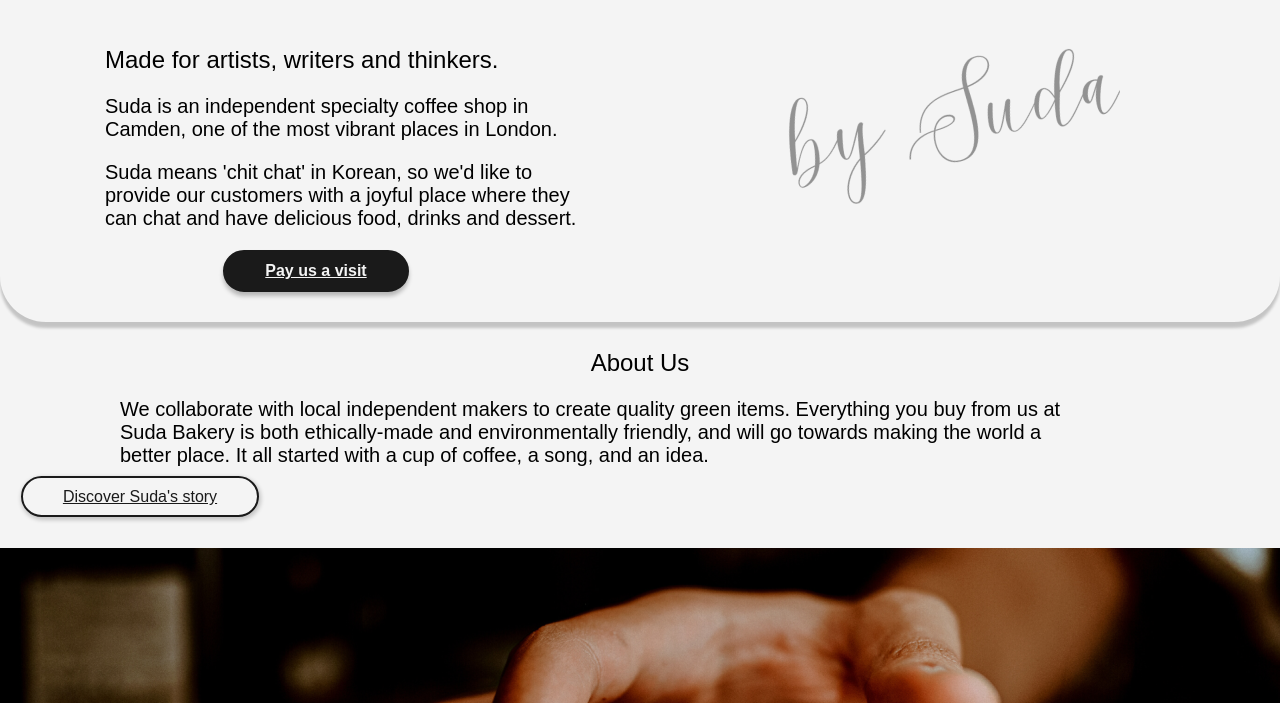
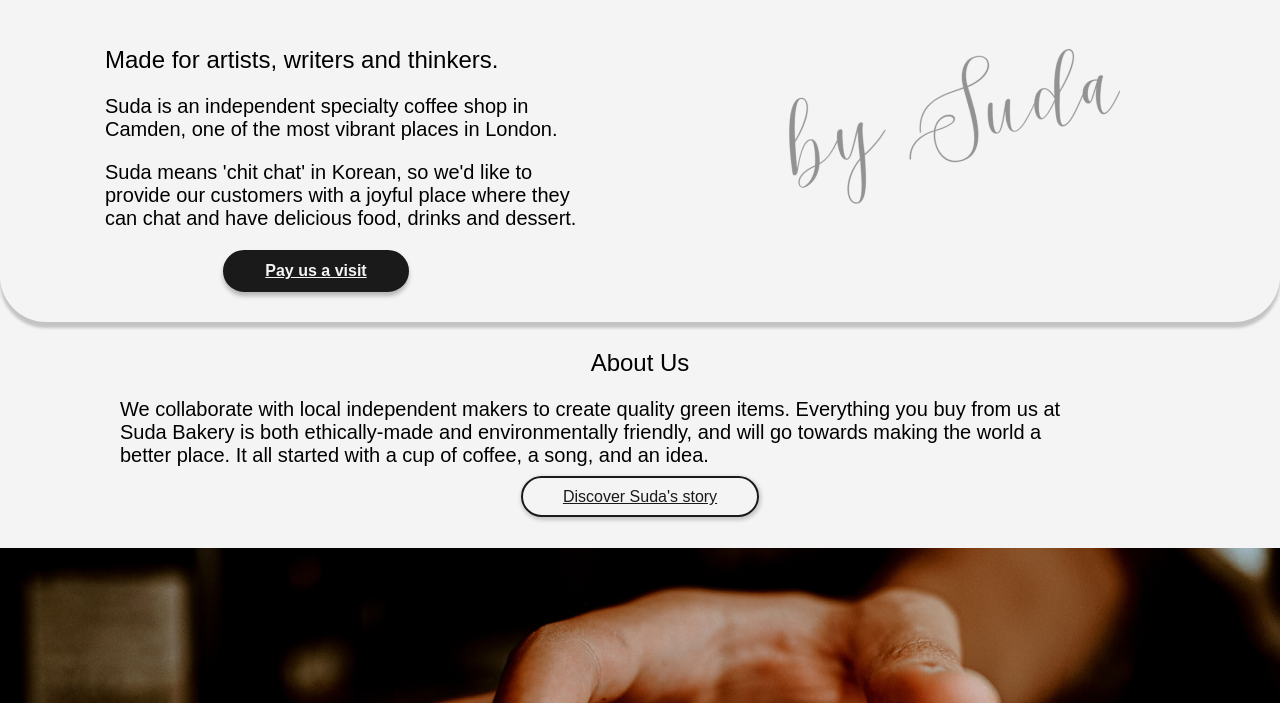
Before and after one commit to smith94henry/sudacoffee, a plain HTML site: page index.html in a window 1280 px wide. Shown: the part 97-800 px from the top of the page. Drawn offline with Linux system fonts and the light colour scheme.

Commit message:
translate

```diff
--- a/styles.css
+++ b/styles.css
@@ -483,7 +483,7 @@ border: 5px solid #1A1A1A;
 
 
 .button-2{
- margin-left: -1000px;
+ transform:translateX(300);
  margin-bottom: 200px;
 }
 
```
